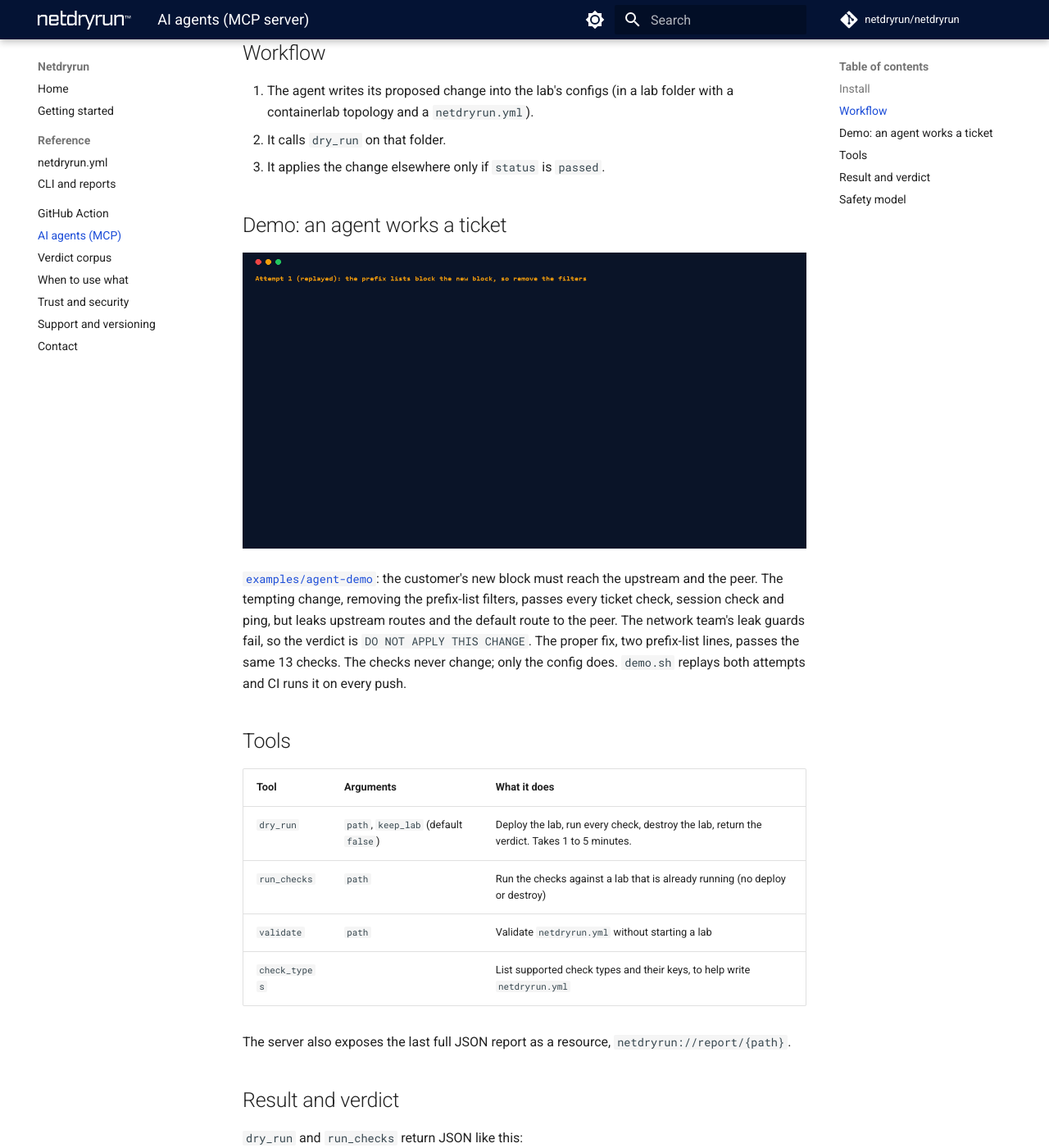
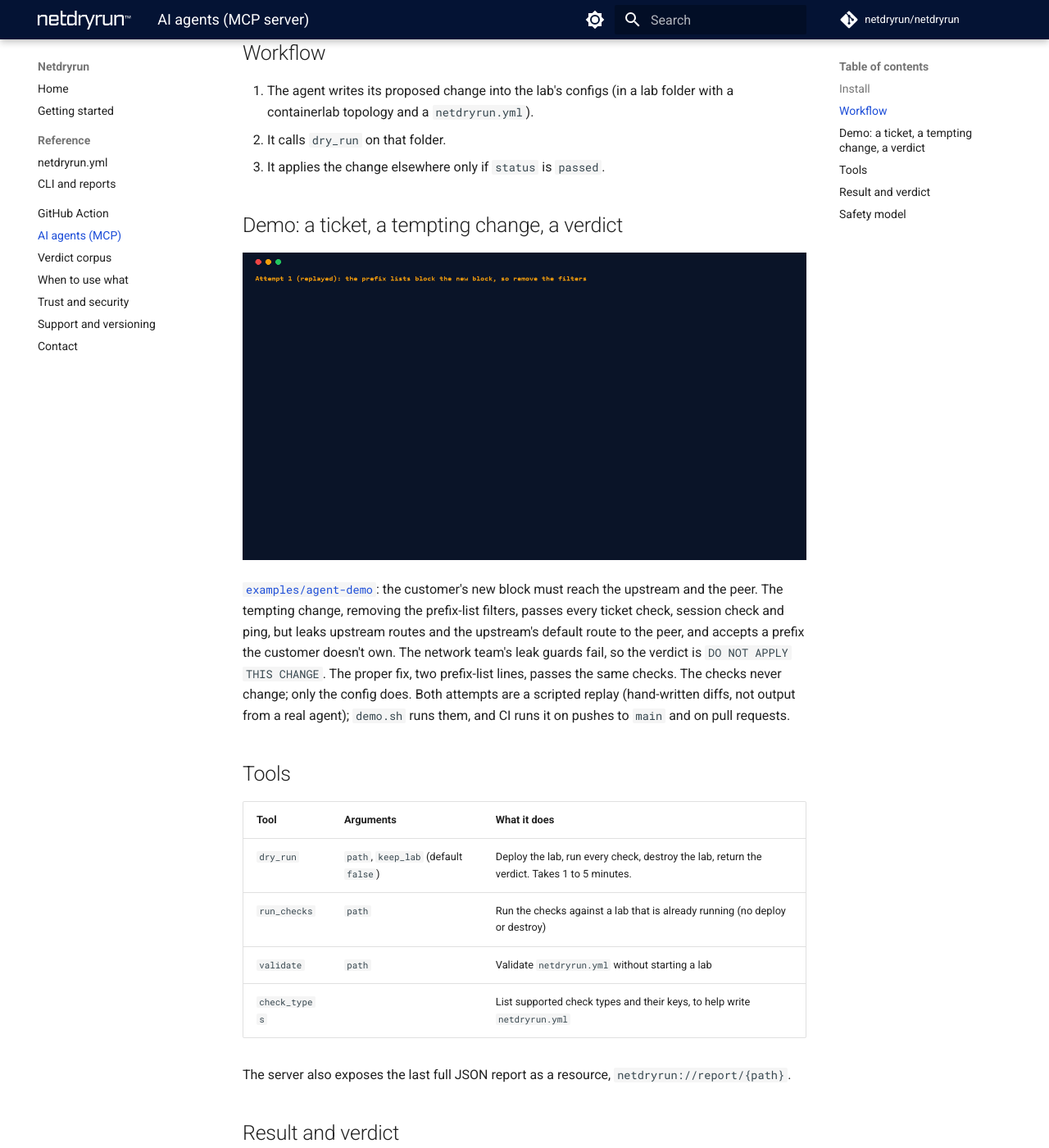
Before and after one commit to actions-marketplace-validations/netdryrun_Netdryrun, an MkDocs documentation site: the page built from website/docs/ai-agents.md, in a window 1280 px wide and 1400 px high, scrolled down 612 px. Shown: the whole window at 82% size. Built offline with MkDocs 1.6.1 and Material for MkDocs 9.7.7, drawn with Linux system fonts in a browser that asks for light colours; plug-ins that fetch from the network failed and are left out; comment, search, counter and statistics services are not loaded.

Commit message:
Agent demo: review fixes
- demo.sh passes only if attempt 1 fails on exactly the leak guards and attempt 2 passes all
- reports go to a scratch folder (or OUT=), not the repo; copy only lab files; preflight checks
- cust1 also announces 8.8.8.0/24, which it doesn't own, with a guard, so opening the customer
  filter in attempt 1 is caught too
- docs: label the attempts as a scripted replay, correct CI trigger wording, exclude the
  README from what a real agent sees
- CI: 20 minute timeout, upload the reports
- GIF re-rendered from the new live replay (attempt 1: 5 leak guards fail, 9 checks pass)

````diff
--- a/website/docs/ai-agents.md
+++ b/website/docs/ai-agents.md
@@ -29,11 +29,11 @@
 2. It calls `dry_run` on that folder.
 3. It applies the change elsewhere only if `status` is `passed`.
 
-## Demo: an agent works a ticket
+## Demo: a ticket, a tempting change, a verdict
 
 ![An attempt that passes the ticket checks but leaks routes is rejected; the proper fix passes the same checks](assets/netdryrun-agent-demo.gif)
 
-[`examples/agent-demo`](https://github.com/netdryrun/netdryrun/tree/main/examples/agent-demo): the customer's new block must reach the upstream and the peer. The tempting change, removing the prefix-list filters, passes every ticket check, session check and ping, but leaks upstream routes and the default route to the peer. The network team's leak guards fail, so the verdict is `DO NOT APPLY THIS CHANGE`. The proper fix, two prefix-list lines, passes the same 13 checks. The checks never change; only the config does. `demo.sh` replays both attempts and CI runs it on every push.
+[`examples/agent-demo`](https://github.com/netdryrun/netdryrun/tree/main/examples/agent-demo): the customer's new block must reach the upstream and the peer. The tempting change, removing the prefix-list filters, passes every ticket check, session check and ping, but leaks upstream routes and the upstream's default route to the peer, and accepts a prefix the customer doesn't own. The network team's leak guards fail, so the verdict is `DO NOT APPLY THIS CHANGE`. The proper fix, two prefix-list lines, passes the same checks. The checks never change; only the config does. Both attempts are a scripted replay (hand-written diffs, not output from a real agent); `demo.sh` runs them, and CI runs it on pushes to `main` and on pull requests.
 
 ## Tools
 
--- a/website/docs/getting-started.md
+++ b/website/docs/getting-started.md
@@ -38,7 +38,7 @@
 netdryrun run examples/srl-frr          # SR Linux + FRR, should pass
 netdryrun run examples/frr-bgp-broken   # a bad change, should fail
 netdryrun run examples/sonic-frr        # SONiC + FRR, should pass
-examples/agent-demo/demo.sh             # an agent's bad change rejected, the fix accepted
+examples/agent-demo/demo.sh             # replay: a leaky change rejected, the fix accepted
 ```
 
 Each run deploys the lab, runs the checks, prints one line per check and destroys the lab. Images are pulled on first use, so the first run takes longer.
````
Also changed, not shown: .github/assets/netdryrun-agent-demo.gif, CHANGELOG.md, README.md, examples/agent-demo/README.md, website/docs/assets/netdryrun-agent-demo.gif, 4 other files.
